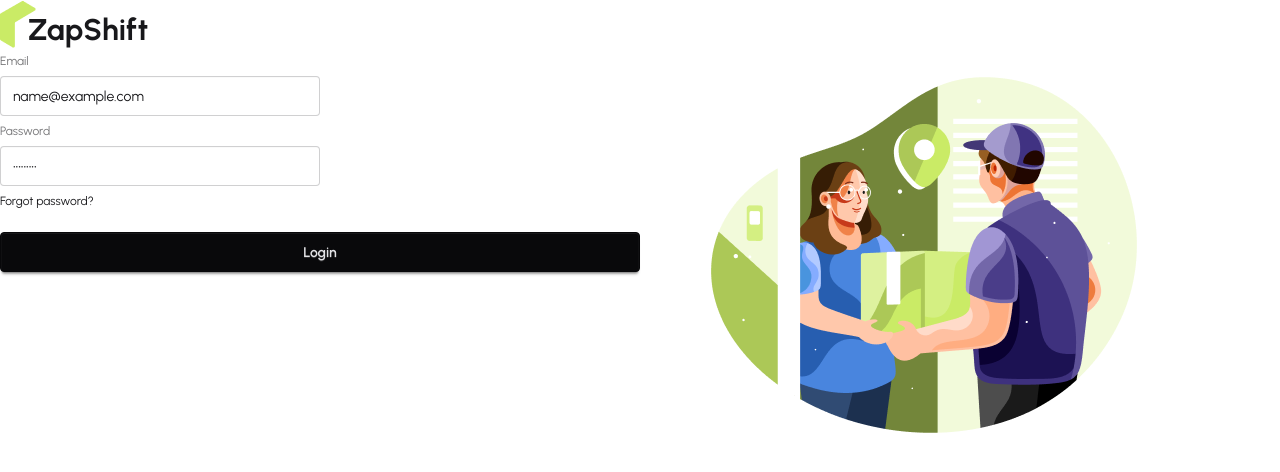
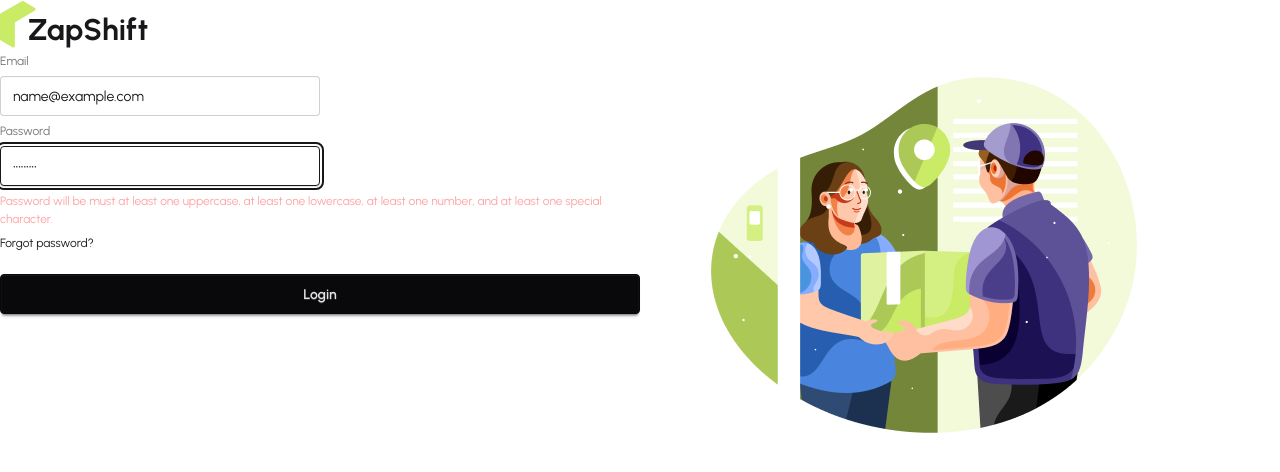
Before and after one commit to MizanurRahman-git/Zap_Shift_2, a React (Vite) app: page /register in a window 1280 px wide. Both pictures are taken after typing "name@example.com", "Sample123" into the empty fields and a click on the button "Login". Shown: the top 472 px of the page. Built offline with nearby package versions, Linux system fonts and the light colour scheme.

Commit message:
added more errors handling

```diff
--- a/src/pages/Auth/Register/Register.jsx
+++ b/src/pages/Auth/Register/Register.jsx
@@ -1,30 +1,54 @@
 import { useForm } from "react-hook-form";
 
+const Register = () => {
+  const {
+    register,
+    handleSubmit,
+    formState: { errors },
+  } = useForm();
 
-const Register = () => {
-    const {register, handleSubmit, formState:{errors}} = useForm();
-
-    const handleRegistration = (data) => {
-        console.log(data)
-    }
+  const handleRegistration = (data) => {
+    console.log(data);
+  };
   return (
     <div>
       <form onSubmit={handleSubmit(handleRegistration)}>
         <fieldset className="fieldset">
           <label className="label">Email</label>
-          <input type="email" {...register("email", {required:true})} className="input" placeholder="Email" />
-          {
-            errors.email?.type === "required" && <p className="text-red-400">Email is Required</p>
-          }
+          <input
+            type="email"
+            {...register("email", { required: true })}
+            className="input"
+            placeholder="Email"
+          />
+          {errors.email?.type === "required" && (
+            <p className="text-red-400">Email is Required</p>
+          )}
           {/* password */}
           <label className="label">Password</label>
-          <input type="password" {...register("password", {required:true, minLength:6})} className="input" placeholder="Password" />
-          {
-            errors.password?.type === "required" && <p className="text-red-400">Password is Required</p>
-          }
-          {
-            errors.password?.type === "minLength" && <p className="text-red-400">Password must be 6 digits.</p>
-          }
+          <input
+            type="password"
+            {...register("password", {
+              required: true,
+              minLength: 6,
+              pattern:
+                /^(?=.*[a-z])(?=.*[A-Z])(?=.*\d)(?=.*[^A-Za-z0-9]).{6,}$/,
+            })}
+            className="input"
+            placeholder="Password"
+          />
+          {errors.password?.type === "required" && (
+            <p className="text-red-400">Password is Required</p>
+          )}
+          {errors.password?.type === "minLength" && (
+            <p className="text-red-400">Password must be 6 digits.</p>
+          )}
+          {errors.password?.type === "pattern" && (
+            <p className="text-red-300">
+              Password will be must at least one uppercase, at least one lowercase, at
+              least one number, and at least one special character.
+            </p>
+          )}
           <div>
             <a className="link link-hover">Forgot password?</a>
           </div>
```
